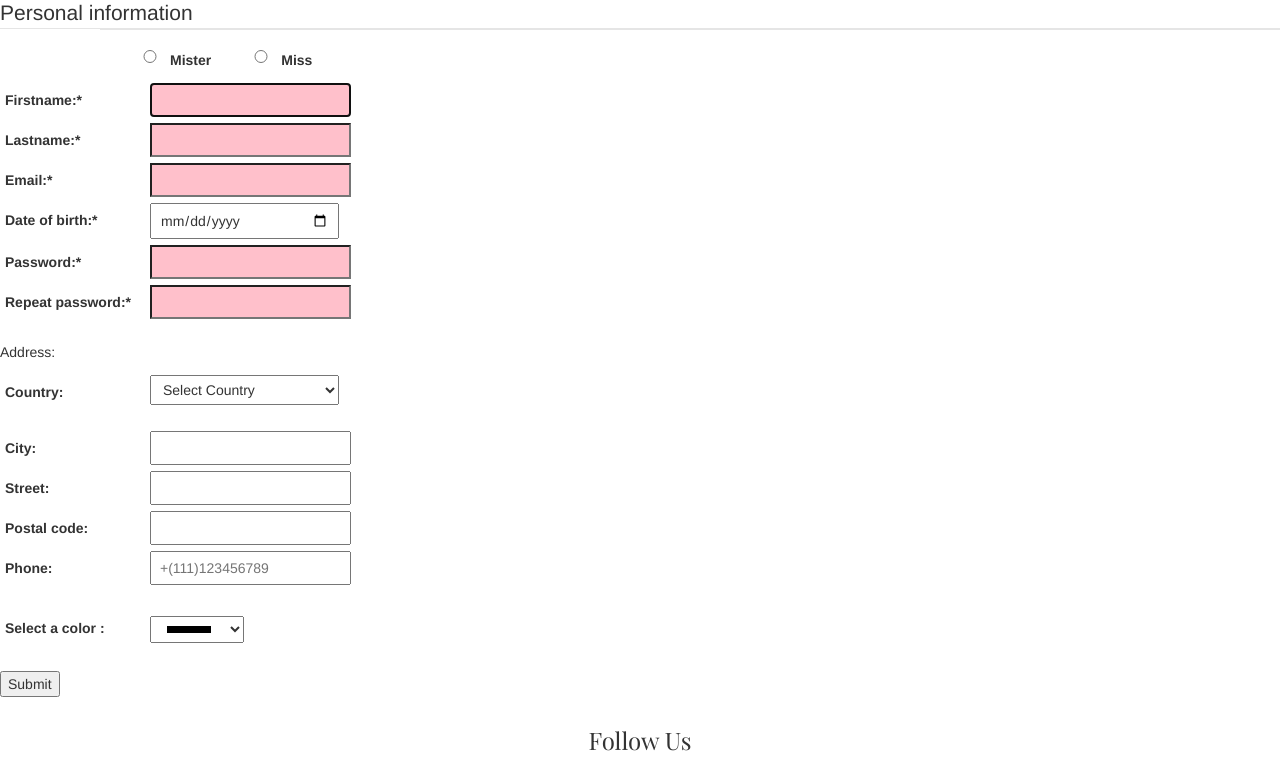
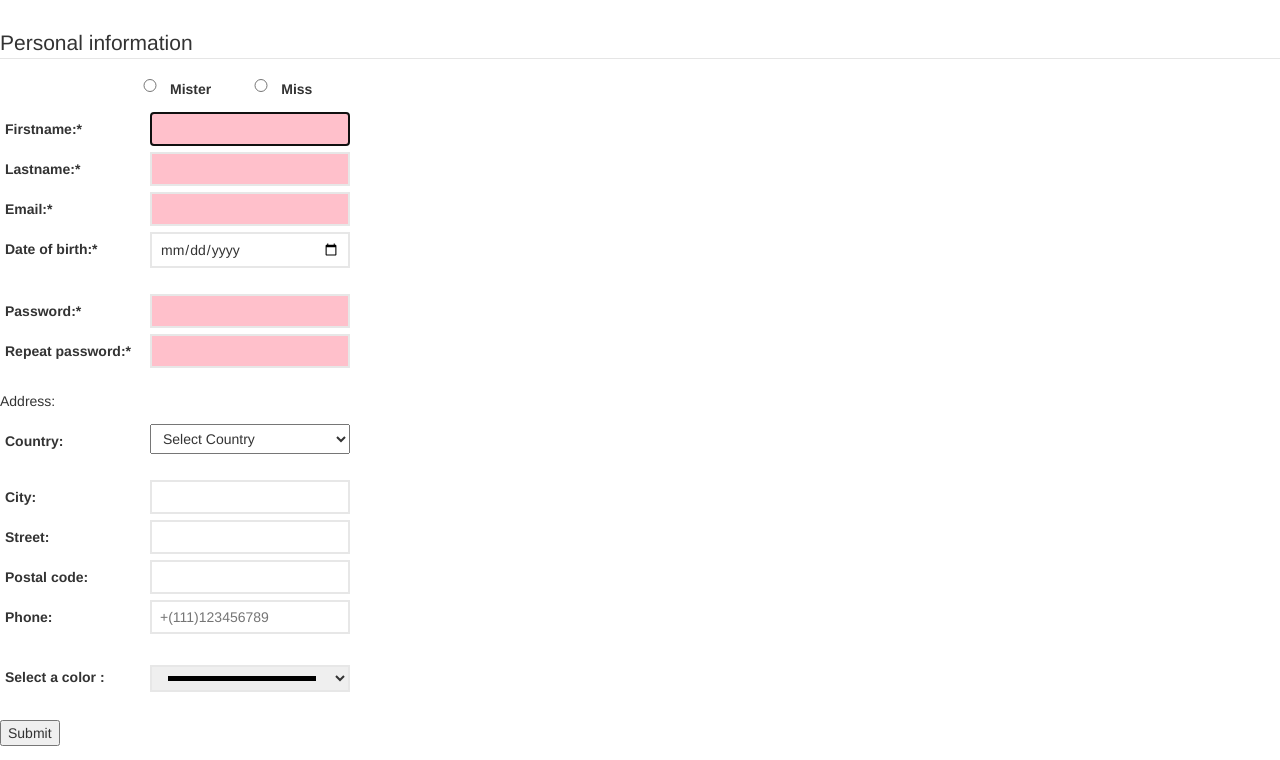
Before and after one commit to lisadreamer/webshopkomys.github.io, a plain HTML site: page personalinfo.html in a window 1280 px wide. Shown: the part 54-814 px from the top of the page. Drawn offline with nearby package versions, Linux system fonts and the light colour scheme.

Commit message:
mozilla check

```diff
--- a/css/mycss.css
+++ b/css/mycss.css
@@ -13,6 +13,9 @@
 }
 .topmargin{
     margin-top: 30px;
+}
+.toppadding{
+	padding-top: 30px;
 }
 .center{
     text-align: center;
@@ -37,7 +40,7 @@
     padding-left: 10vw;
 }
 
-@import url('https://fonts.googleapis.com/css?family=Playfair+Display');
+
 .lookbookimg {
     margin:30px 0px 30px 0px;
     align-self: center !important;
@@ -105,8 +108,10 @@ div a .mailto{
 	    float:left;
 	    padding:5px;
 	}
+
 .contact_form input {
-
+	width:200px;
+	border: 2px solid #E7E7E7;
     padding:5px 8px;
     margin:3px 0px 3px 0px;
 }
@@ -124,11 +129,11 @@ div a .mailto{
 }
 
 #country2{
-    width:189px;
+    width:200px;
 }
 
 #db{
-    width:189px;
+
 }
 
 #genders {
--- a/personalinfo.html
+++ b/personalinfo.html
@@ -45,13 +45,13 @@
 
 <form class="contact_form" action="" method="post" name="contact_form">
 
-    <fieldset id="fieldset" class="marginleft">
-        <legend id="legend1" class="nomargin">Personal information</legend>
+    <fieldset id="fieldset" >
+        <legend id="legend1" class="toppadding">Personal information</legend>
 
         <section>
 
             <fieldset id="genders">
-            <legend ></legend>
+
             <div >
 
                     <input type="radio" id="gender1" name="gender" value="M.">
@@ -80,7 +80,7 @@
         <label for="db">Date of birth:*</label>
         <input type="date" id="db"  name="db">
 
-        <br>
+        <br><br>
 
         <label for="pw1">Password:*</label>
         <input type="password" id="pw1" required name="pw1"
```
Also changed, not shown: index.html (+5 -4 lines).
